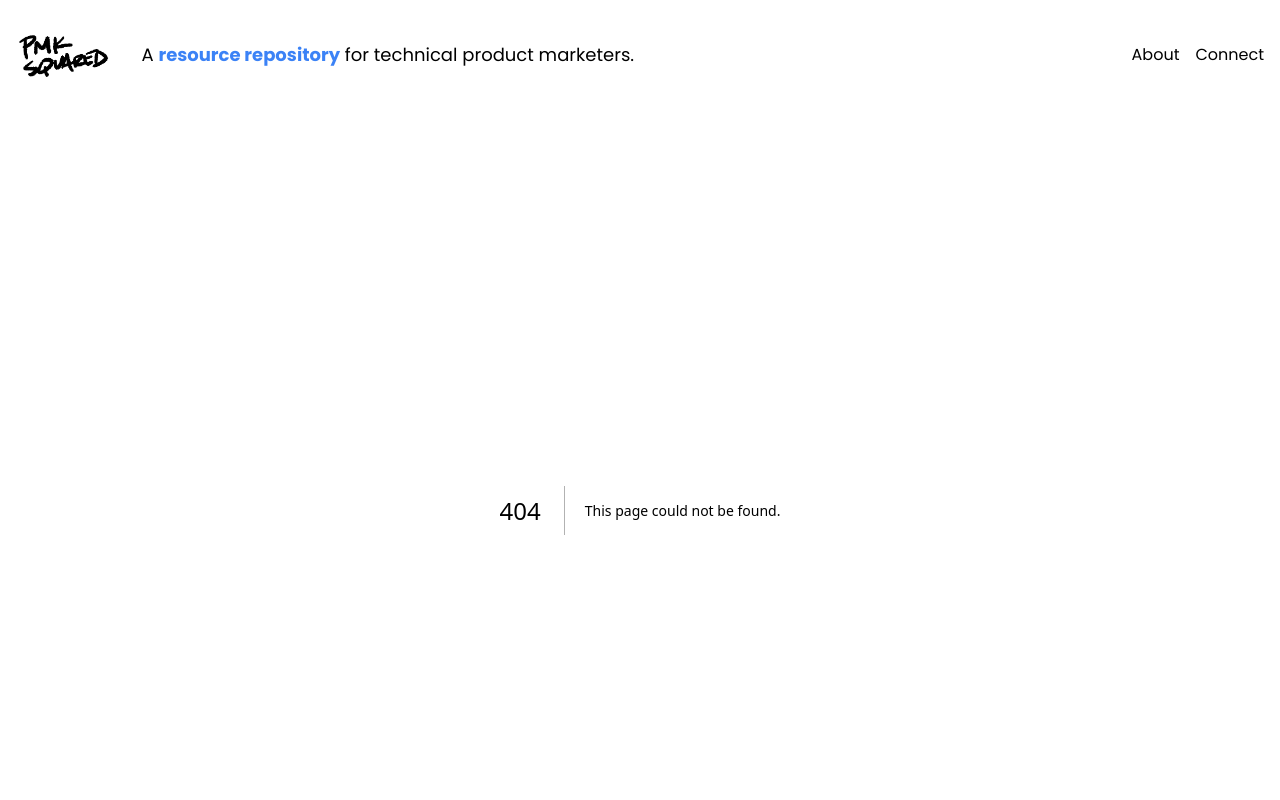
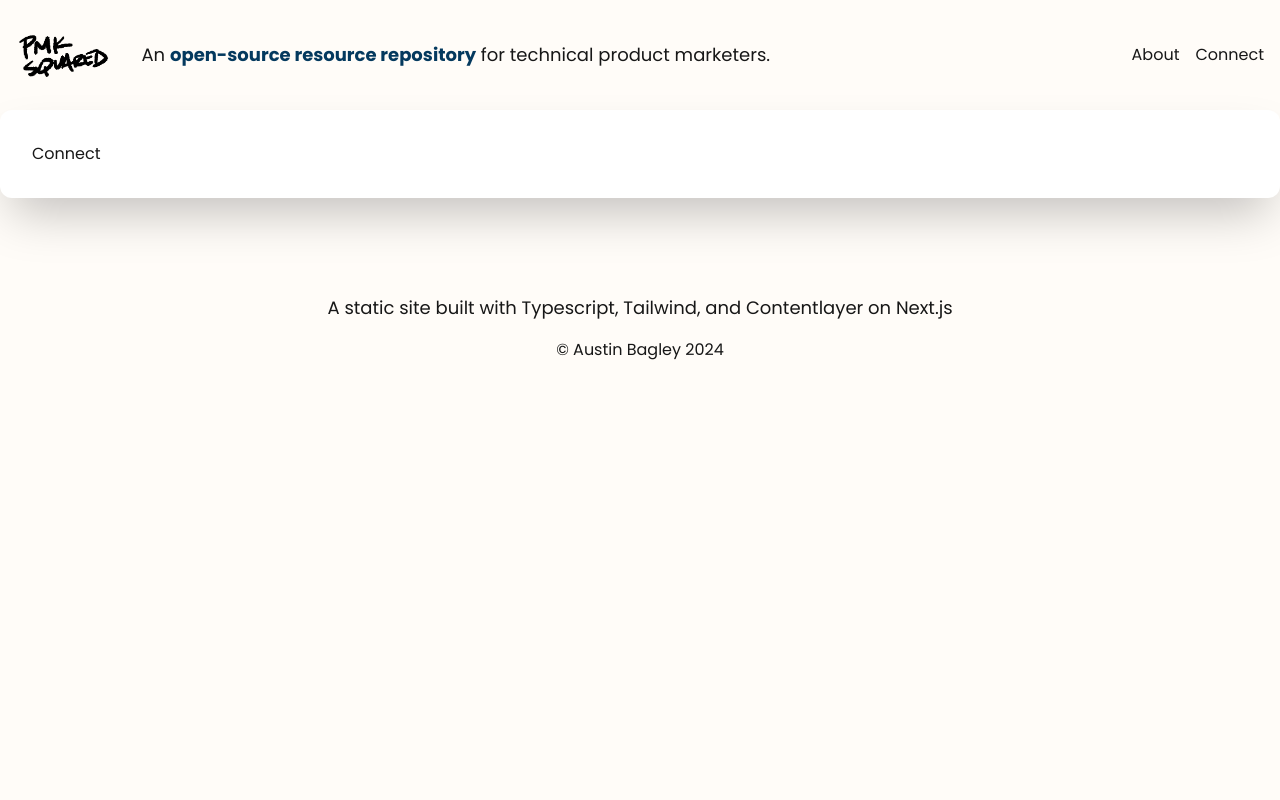
Before and after one commit to austinbagley/pmksquared3, a Next.js app: page /connect in a window 1280 px wide. Before the commit this address had no page. Shown: the top 800 px of the page. Built offline with nearby package versions, Linux system fonts and the light colour scheme.

Commit message:
added mdx, did some styling

```diff
--- a/package.json
+++ b/package.json
@@ -9,7 +9,11 @@
     "lint": "next lint"
   },
   "dependencies": {
+    "@mdx-js/loader": "^3.1.0",
+    "@mdx-js/react": "^3.1.0",
     "@next/font": "^14.2.15",
+    "@next/mdx": "^15.0.1",
+    "@types/mdx": "^2.0.13",
     "next": "14.2.8",
     "react": "^18",
     "react-dom": "^18"
--- /dev/null
+++ b/src/app/about/page.tsx
@@ -0,0 +1,11 @@
+export default function AboutPage() {
+  return (
+    <>
+      <main className="md:container mx-auto bg-white shadow-2xl rounded-xl">
+        <div className="flex flex-col p-8">
+          <h1>About</h1>
+        </div>
+      </main>
+    </>
+  );
+};
--- a/src/app/components/Footer.tsx
+++ b/src/app/components/Footer.tsx
@@ -1,7 +1,11 @@
 export default function Footer() {
   return (
-    <footer className="container mx-auto grid sm:min-h-96 p-4  sm:mb-20">
-      This is the footer
+    <footer className="container mx-auto flex flex-col sm:min-h-96 p-4  sm:my-20">
+      <div className="text-center">
+        <h3 className="text-lg mb-4">A static site built with Typescript, Tailwind, and Contentlayer on Next.js</h3>
+        <p> &copy; Austin Bagley 2024</p>
+
+      </div>
     </footer>
   )
 }
--- a/src/app/components/GridBox.tsx
+++ b/src/app/components/GridBox.tsx
@@ -21,7 +21,7 @@ export default function GridBox({
           className="rounded-lg object-cover"
         />
       </div>
-      <h3 className="text-2xl text-blue-800 font-semibold">
+      <h3 className="text-2xl text-space-cadet font-semibold">
         {title}
       </h3>
       <div className="text-sm text-center sm:text-left">
--- a/src/app/components/Header.tsx
+++ b/src/app/components/Header.tsx
@@ -1,21 +1,24 @@
 import Image from "next/image";
+import Link from "next/link";
 
 export default function Header() {
   return (
     <header className="container mx-auto font-sans font-medium px-4 py-8 content-center flex-col md:flex-row flex items-center md:justify-between">
-      <div className="">
-        <Image
-            src="/images/pmk-squared-mark.png"
+      <Link href="/">
+        <div className="">
+          <Image
+              src="/images/pmk-squared-mark.png"
             alt={``}
             width={165 * 0.7}
             height={80 * 0.7}
           />
-      </div>
-      <div className="md:container mx-auto px-8 text-lg text-left">A <strong className="text-blue-500">resource repository</strong> for technical product marketers. </div>
+        </div>
+      </Link>
+      <div className="md:container mx-auto px-8 text-lg text-left">An <strong className="text-prussian-blue">open-source resource repository</strong> for technical product marketers. </div>
 
       <div className="flex flex-row space-x-4">
-        <p>About</p>
-        <p>Connect</p>
+        <Link href="/about">About</Link>
+        <Link href="/connect">Connect</Link>
       </div>
     </header>
   )
--- /dev/null
+++ b/src/app/connect/page.tsx
@@ -0,0 +1,11 @@
+export default function ConnectPage() {
+  return (
+    <>
+      <main className="md:container mx-auto bg-white shadow-2xl rounded-xl">
+        <div className="flex flex-col p-8">
+          <h1>Connect</h1>
+        </div>
+      </main>
+    </>
+  );
+};
--- a/src/app/page.tsx
+++ b/src/app/page.tsx
@@ -1,7 +1,5 @@
 "use client";
 
-import Footer from "@/app/components/Footer"
-import Header from "@/app/components/Header"
 import GridBox from "@/app/components/GridBox"
 import Image from "next/image"
 import { AnimatedDiv } from "@/app/components/AnimatedDiv"
@@ -12,7 +10,7 @@ export default function Home() {
       <main className="md:container mx-auto bg-white shadow-2xl rounded-xl">
         <div className="flex sm:flex-row">
           <div className="flex flex-col sm:w-1/5" >
-            <div className=" text-blue-950 font-bold text-lg">
+            <div className=" text-prussian-blue font-thin text-lg">
               <h3 className="p-8">Categories</h3>
             </div>
             <div className="">
@@ -27,10 +25,10 @@ export default function Home() {
             </div>
           </div>
           <div className="flex flex-col sm:w-4/5 p-8" >
-            <div className=" text-blue-950 font-bold text-lg mb-5">
+            <div className=" text-prussian-blue font-thin text-lg mb-5">
               <h3>The Latest</h3>
             </div>
-            <div className="relative flex flex-col-reverse rounded-xl w-full h-96 p-8 overflow-hidden">
+            <div className="relative flex flex-col-reverse rounded-xl w-full h-96 p-6 overflow-hidden">
               <Image
                 src="/images/prompt-engineering-for-marketers2.webp"
                 alt="Background image"
@@ -38,15 +36,17 @@ export default function Home() {
                 className="rounded-xl object-cover"
               />
               <div className="absolute inset-0 bg-gradient-to-t from-gray-800 to-transparent animate-fadein"></div>
-              <h2 className="relative z-10 text-white font-bold text-6xl animate-fadeinleft">Prompt engineering for product marketers </h2>
-              <p className="relative z-10 text-white font-bold text-xl animate-fadeinleft"> October 24, 2024 </p>
+              <div>
+                <h2 className="relative z-10 text-white font-bold text-6xl animate-fadeinleft">Prompt engineering for product marketers </h2>
+                <p className="relative z-10 text-cardinal-red font-bold text-xl animate-fadeinleft mt-4"> October 24, 2024 </p>
+              </div>
             </div>
 
           </div>
         </div>
         <div className="">
           <div className="px-8 pb-4">
-            <h3 className=" text-blue-950 font-bold text-lg">Top Resources</h3>
+            <h3 className=" text-prussian-blue font-thin text-lg">Top Resources</h3>
 
           </div>
           <div className="grid grid-cols-1 sm:grid-cols-2 lg:grid-cols-3 gap-4 px-8 pb-20">
@@ -57,7 +57,7 @@ export default function Home() {
 
           </div>
           <div className="px-8 pb-4">
-            <h3 className=" text-blue-950 font-bold text-lg">Blog</h3>
+            <h3 className=" text-blue-950 font-thin text-lg">Blog</h3>
 
           </div>
           <AnimatedDiv className="grid grid-cols-1 sm:grid-cols-2 lg:grid-cols-2 gap-4 px-8 pb-20">
--- a/tailwind.config.ts
+++ b/tailwind.config.ts
@@ -12,6 +12,13 @@ const config: Config = {
       colors: {
         background: "var(--background)",
         foreground: "var(--foreground)",
+        "oxford-blue": "#031d44",
+        "cardinal-red": "#cd133b",
+        "prussian-blue": "#04395e",
+        "space-cadet": "#2a324b",
+        "slate-gray": "#767b91",
+        "french-gray": "#c7ccdb",
+        "alice-blue": "#e1e5ee",
       },
       fontFamily: {
         sans: ['var(--font-roboto)', ...fontFamily.sans],
```
Also changed, not shown: 1 other file (tests, documents, lock files or other folders).
